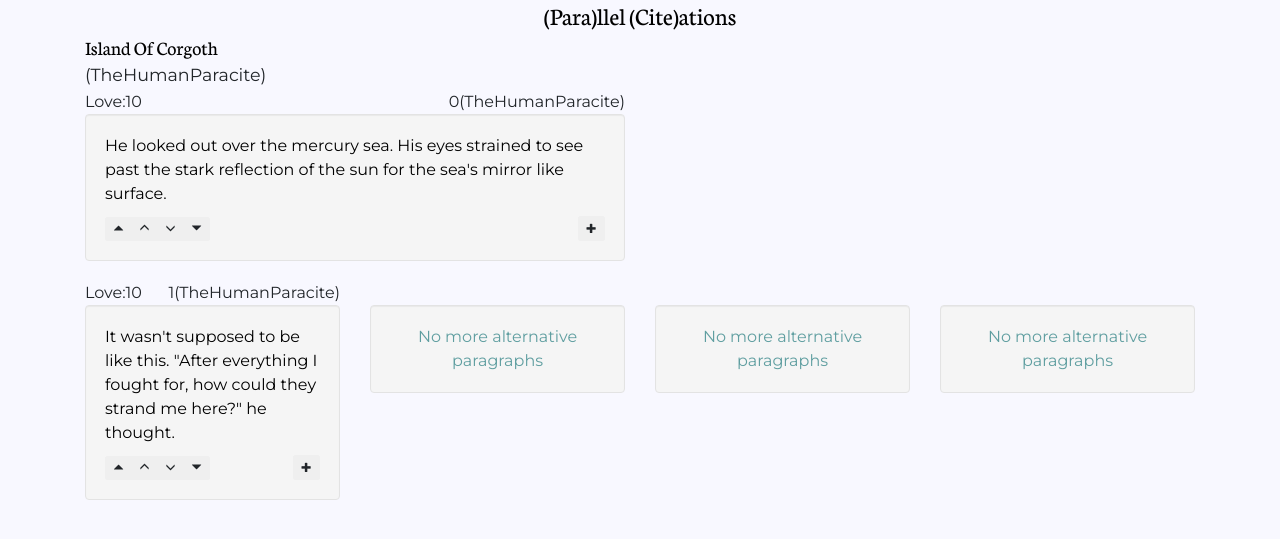
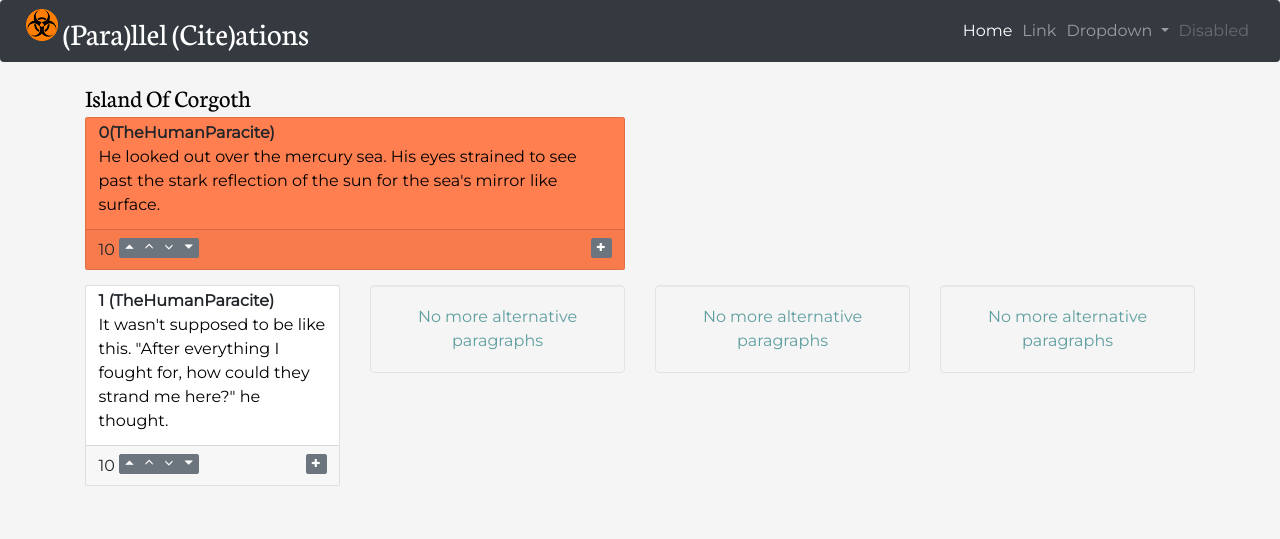
Before and after one commit to Derek-Strasters/paracite-django, a Django app: a page that uses cites/templates/cites/base.html in a window 1280 px wide. Shown: the top 539 px of the page. Run offline with Django 3.2, Linux system fonts and the light colour scheme; data comes from the database, SQL or seed files in the repository; both versions use the stored data as it was after the commit; some libraries are stand-ins or nearby versions.

Commit message:
added colors removed redundant classes

```diff
--- a/cites/converters.py
+++ b/cites/converters.py
@@ -1,9 +1,9 @@
 import base64
 
 
-def id_to_url(story_id):
+def id_to_url(primary_id):
     return base64.b32encode(
-        (MakeURLWeird.MAX_STORIES - story_id).to_bytes(5, 'little')
+        (MakeURLWeird.MAX_STORIES - primary_id).to_bytes(5, 'little')
     ).decode('utf-8')
 
 
--- a/cites/static/css/cites.css
+++ b/cites/static/css/cites.css
@@ -2,15 +2,14 @@
 
 body {
     font-family: 'Montserrat', sans-serif;
-    background-color: ghostwhite;
+    background-color: whitesmoke;
     font-size: medium;
 }
 
 header {
-    font-family: 'Neuton', serif;
-    font-weight: bolder;
-    /*font-size: xx-large;*/
+    font-family: 'Montserrat', sans-serif;
     text-align: center;
+    font-size: medium;
     page-break-after: always;
 }
 
@@ -34,6 +33,15 @@ h3, h4 {
 
 /*    CLASSES    */
 
+.link-home {
+    font-family: 'Neuton', serif;
+    font-size: xx-large;
+}
+
+.link-home:hover {
+    color: darkslategray;
+}
+
 .filler {
     color: cadetblue;
     text-align: center;
@@ -49,6 +57,18 @@ h3, h4 {
     color: darkslategray;
 }
 
-.well {
-    background-color: whitesmoke;
+.bg-coral {
+    background-color: coral;
 }
+
+.bg-firebrick {
+    background-color: firebrick;
+    color: white;
+
+}
+
+.text-coral {
+    color: coral;
+}
+
+/*    BOOTSTRAP OVERRIDES    */
--- a/cites/templates/cites/base.html
+++ b/cites/templates/cites/base.html
@@ -5,7 +5,8 @@
     <meta http-equiv="X-UA-Compatible" content="IE=edge">
     <meta name="viewport" content="width = device-width, initial-scale = 1">
 
-    <link rel="shortcut icon" type="image/png" href="{% static 'image/favicon.png' %}">
+    <link rel="shortcut icon" type="image/png"
+          href="{% static 'image/favicon.png' %}">
     <link rel="stylesheet" type="text/css"
           href="https://maxcdn.bootstrapcdn.com/bootstrap/3.3.5/css/bootstrap.min.css">
     <link rel="stylesheet"
@@ -23,7 +24,52 @@
 
 <body>
 <header>
-    <h1><a href="{% url 'cites:index' %}">(Para)llel (Cite)ations</a></h1>
+    <nav class="navbar navbar-expand-md navbar-dark bg-dark ">
+        <a class="navbar-brand link-home" href="{% url 'cites:index' %}">
+            <img class="d-inline-block align-top"
+                 src="{% static 'image/favicon.png' %}"
+                 width="32"
+                 height="32"
+                 alt="bio-hazard">
+            (Para)llel (Cite)ations
+        </a>
+        <button class="navbar-toggler" type="button" data-toggle="collapse"
+                data-target="#navbarSupportedContent"
+                aria-controls="navbarSupportedContent" aria-expanded="false"
+                aria-label="Toggle navigation">
+            <span class="navbar-toggler-icon"></span>
+        </button>
+
+        <div class="collapse navbar-collapse" id="navbarSupportedContent">
+            <ul class="navbar-nav ml-auto">
+                <li class="nav-item active">
+                    <a class="nav-link" href="#">Home <span
+                            class="sr-only">(current)</span></a>
+                </li>
+                <li class="nav-item">
+                    <a class="nav-link" href="#">Link</a>
+                </li>
+                <li class="nav-item dropdown">
+                    <a class="nav-link dropdown-toggle" href="#"
+                       id="navbarDropdown" role="button" data-toggle="dropdown"
+                       aria-haspopup="true" aria-expanded="false">
+                        Dropdown
+                    </a>
+                    <div class="dropdown-menu"
+                         aria-labelledby="navbarDropdown">
+                        <a class="dropdown-item" href="#">Action</a>
+                        <a class="dropdown-item" href="#">Another action</a>
+                        <div class="dropdown-divider"></div>
+                        <a class="dropdown-item"
+                           href="#">Something else here</a>
+                    </div>
+                </li>
+                <li class="nav-item">
+                    <a class="nav-link disabled" href="#">Disabled</a>
+                </li>
+            </ul>
+        </div>
+    </nav>
 </header>
 
 <main>
@@ -36,7 +82,7 @@
 
 {#<footer>#}
 {#    Look at this fancy footer#}
-    {#TODO: make footer#}
+{#TODO: make footer#}
 {#</footer>#}
 <script type="application/javascript"
         src="{% static 'js/jquery-3.3.1.min.js' %}"></script>
--- a/cites/templates/cites/detail.html
+++ b/cites/templates/cites/detail.html
@@ -1,55 +1,57 @@
 {% extends 'cites/base.html' %}
-
-{% block stylesheet %}
-    <style>
-    </style>
-{% endblock %}
 
 {% block title %}{{ story.title }}{% endblock %}
 
 {% block content %}
     <div class="container">
-        <h2>
+        <div class="row">
+            <div class="col">
+                <h1>
                     <a href="{% url 'cites:detail_story' story.url %}">{{ story.title|title }}</a>
-        </h2>
-        <h3>({{ story.author }})</h3>
-
+                </h1>
+            </div>
+        </div>
         {# Lead Paragraph #}
         <div class="row">
-            <div class="col-lg-6 col-md-6 col-sm-6 col-xs-12">
-                <span class="pull-left">Love:</span>
-                <span class="score">{{ lead_paragraph.score }}</span>
-                <span class="pull-right">{{ lead_paragraph.level }}({{ lead_paragraph.author }})</span>
-                <div class="well"
+            <div class="col-lg-6 col-md-8 col-sm-12">
+                <div class="card bg-coral mb-4">
+                    <div class="card-body pt-1 paragraph-text">
+                        <b>{{ lead_paragraph.level }}({{ lead_paragraph.author }})</b>
+                        <br>
+                        <a href="{% url 'cites:detail_para' lead_paragraph.url %}">{{ lead_paragraph.text }}</a>
+                    </div>
+                    <div class="card-footer"
                          data-para-url="{% url "cites:vote" lead_paragraph.url %}">
-                    <p class="paragraph-text">
-                        <a href="{% url 'cites:detail_para' lead_paragraph.url %}">{{ lead_paragraph.text }}</a>
-                    </p>
+                        <span class="score pull-left">{{ lead_paragraph.score }}&nbsp;</span>
                         {% include 'cites/paragraph_buttons.html' %}
-                    <button class="btn pull-right"
+                        <a class="btn btn-sm btn-secondary pull-right"
                            id="lead-para-res-btn"
                            data-toggle="collapse"
-                            data-target="#response-div"
-                            type="button"
+                           href="#response-div"
+                           role="button"
                            aria-expanded="false"
                            aria-controls="collapseExample">
                             <span class="glyphicon glyphicon-plus"></span>
-                    </button>
+                        </a>
+                    </div>
                 </div>
             </div>
         </div>
         {# Response Form #}
         <div class="row collapse" id="response-div">
-
-            <div class="col-lg-6 col-md-6 col-sm-6 col-xs-6">
+            <div class="col-lg-6 col-md-8 col-sm-12">
                 <form action="{% url "cites:post_para" lead_paragraph.url %}"
                       method="post">
                     {% csrf_token %}
-                    <input type="text" id="response-paragraph"
+                    <textarea class="form-control"
+                              placeholder="Type the next paragraph"
+                              rows="7"
+                              type="text"
+                              id="response-paragraph"
                               name="new-para"
-                           title="Enter Your Next Paragraph"><br>
-                    <button type="submit" class="btn btn-primary"
-                            id="submit">Submit
+                              title="Enter Your Next Paragraph"></textarea>
+                    <button type="submit" class="btn bg-firebrick"
+                            id="submit">Submit!
                     </button>
                 </form>
             </div>
@@ -57,30 +59,34 @@
         {# Child Chains #}
         <div class="row">
             {% for paragraph_chain in paragraphs %}
-                <div class="col-lg-3 col-md-3 col-sm-3 col-xs-6">
+                <div class="col-lg-3 col-md-4 col-sm-6">
                     {% for paragraph in paragraph_chain %}
-                        <span class="pull-left">Love:</span>
-                        <span class="score">{{ paragraph.score }}</span>
-                        <span class="pull-right">{{ paragraph.level }}({{ paragraph.author }})</span>
-                        <div class="well"
+                        <div class="card mb-2">
+                            <div class="card-body pt-1 paragraph-text">
+                                <b>{{ paragraph.level }}&nbsp;({{ paragraph.author }})</b>
+                                <br>
+                                <a href="{% url 'cites:detail_para' paragraph.url %}">{{ paragraph.text }}</a>
+                            </div>
+                            <div class="card-footer"
                                  data-para-url="{% url 'cites:vote' paragraph.url %}">
-                            <p class="paragraph-text">
-                                <a href="{% url 'cites:detail_para' paragraph.url %}">{{ paragraph.text }}</a>
-                            </p>
+                                <span class="score pull-left">{{ paragraph.score }}&nbsp;</span>
                                 {% include 'cites/paragraph_buttons.html' %}
-                            <button type="button"
-                                    class="btn pull-right make-response"
+                                <a class="btn btn-sm btn-secondary pull-right make-response"
                                    role="button"
-                                    data-response-url="{% url 'cites:detail_para' paragraph.url %}">
+                                   data-response-url="{% url 'cites:detail_para_response' paragraph.url %}"
+                                   style="color: white">
+                                    {# why do I have to add this style?? #}
                                     <span class="glyphicon glyphicon-plus"></span>
-                            </button>
+                                </a>
+
+                            </div>
                         </div>
                     {% endfor %}
                 </div>
+                {# TODO: Hide more columns on smaller screens #}
             {% endfor %}
             {% for filler in fillers %}
-                <div class="col-lg-3 col-md-3 col-sm-3 col-xs-6 paragraph-text">
-                    <br>
+                <div class="col-lg-3 col-md-4 d-xl-block d-lg-block d-none paragraph-text">
                     <div class="filler well">
                         {{ filler.filler }}
                     </div>
@@ -95,7 +101,7 @@
         $('.vote-btn').on('click', function () {
             var voteVal = +($(this).attr('data-vote'));
             var paraURL = $(this).parent().parent().attr('data-para-url');
-            var scoreSpan = $(this).parent().parent().siblings(".score")[0];
+            var scoreSpan = $(this).parent().siblings(".score")[0];
 
             function vote_success(data) {
                 if (data.success) {
@@ -112,13 +118,12 @@
 
         $('.make-response').on('click', function () {
             var paraURL = $(this).attr('data-response-url');
-            window.location.replace(paraURL + "?is_response=true");
-            {#$.get(paraURL, {"is_response": true});#}
+            window.location.replace(paraURL);
         });
+        {% if responding %}
             $(document).ready(function () {
-            {% if responding %}
                 $('#response-div').collapse('show');
+            });
         {% endif %}
-        });
     </script>
 {% endblock %}
--- a/cites/templates/cites/paragraph_buttons.html
+++ b/cites/templates/cites/paragraph_buttons.html
@@ -1,22 +1,26 @@
-<div class="btn-group" role="group">
-    <button type="submit"
-            class="btn vote-btn"
-            data-vote="4">
+<div class="btn-group d-inline" role="group">
+    <a role="button"
+       href="#"
+       class="btn btn-sm btn-secondary vote-btn"
+       data-vote="4">
         <span class="glyphicon glyphicon-triangle-top"></span>
-    </button>
-    <button type="button"
-            class="btn vote-btn"
-            data-vote="3">
+    </a>
+    <a role="button"
+       href="#"
+       class="btn btn-sm btn-secondary vote-btn"
+       data-vote="3">
         <span class="glyphicon glyphicon-menu-up"></span>
-    </button>
-    <button type="button"
-            class="btn vote-btn"
-            data-vote="1">
+    </a>
+    <a role="button"
+       href="#"
+       class="btn btn-sm btn-secondary vote-btn"
+       data-vote="1">
         <span class="glyphicon glyphicon-menu-down"></span>
-    </button>
-    <button type="button"
-            class="btn vote-btn"
-            data-vote="0">
+    </a>
+    <a role="button"
+       href="#"
+       class="btn btn-sm btn-secondary vote-btn"
+       data-vote="0">
         <span class="glyphicon glyphicon-triangle-bottom"></span>
-    </button>
+    </a>
 </div>
--- a/cites/urls.py
+++ b/cites/urls.py
@@ -13,10 +13,15 @@ urlpatterns = [
     path('s/<shortened:story_id>/', views.detail_story, name='detail_story'),
 
     # Go to paragraph in story
-    path('p/<shortened:paragraph_id>', views.detail_para, name='detail_para'),
+    path('p/<shortened:paragraph_id>/', views.detail_para, name='detail_para'),
+
+    # Go to paragraph in story with response form open
+    path('p/<shortened:paragraph_id>/respond/', views.detail_para_respond,
+         name='detail_para_response'),
 
     # Go to specific paragraph in story, also used for POST operations
-    path('p/<shortened:paragraph_id>/', views.post_para, name='post_para'),
+    path('p/<shortened:paragraph_id>/post-para/', views.post_para,
+         name='post_para'),
 
     # Vote on a paragraph
     path('p/<shortened:paragraph_id>/vote/', views.vote, name='vote')
--- a/cites/views.py
+++ b/cites/views.py
@@ -1,6 +1,8 @@
 from django.http.response import JsonResponse
-from django.shortcuts import render, get_object_or_404
+from django.shortcuts import render, get_object_or_404, redirect
 
+from paracite_profile.models import Profile
+from .converters import id_to_url
 from .models import Story, Paragraph
 
 
@@ -22,16 +24,15 @@ def detail_para(request, paragraph_id):
     return render_detail(request, story, lead_paragraph)
 
 
-def render_detail(request, story, paragraph):
+def detail_para_respond(request, paragraph_id):
+    lead_paragraph = get_object_or_404(Paragraph, id=paragraph_id)
+    story = Story.objects.get(id=lead_paragraph.story.id)  # TODO: try/catch
+    return render_detail(request, story, lead_paragraph, is_response=True)
+
+
+def render_detail(request, story, paragraph, is_response=False):
     paragraphs = []
     fillers = []
-    url_query = request.GET
-    has_response = False
-
-    print(url_query.get('is_response', default=False))
-    if url_query.get('is_response', default=False) == 'true':
-        has_response = True
-    # TODO: is 'is_response' too hardcoded?
 
     for child in paragraph.children():
         paragraphs.append(child.child_chain())
@@ -44,7 +45,7 @@ def render_detail(request, story, paragraph):
         'lead_paragraph': paragraph,
         'paragraphs': paragraphs,
         'fillers': fillers,
-        'responding': has_response,
+        'responding': is_response,
     }
     return render(request, 'cites/detail.html', context)
 
@@ -70,8 +71,11 @@ def post_para(request, paragraph_id):
 
     if request.method == "POST":
         new_para_text = request.POST['new-para']
-        print(new_para_text)
+        # TODO: add data validation
+        Paragraph.objects.create_paragraph(Profile.objects.first(),
+                                           new_para_text,
+                                           paragraph)
         # TODO: finish when profile is ready
         pass
 
-    return detail_para(request, paragraph_id)
+    return redirect('cites:detail_para', paragraph_id=id_to_url(paragraph_id))
```
Also changed, not shown: cites/models.py (+31 -13 lines), cites/templates/cites/index.html (+25 -33 lines), db.sqlite3, 1 other file. Lines whose indentation alone changed are shown as unchanged.
